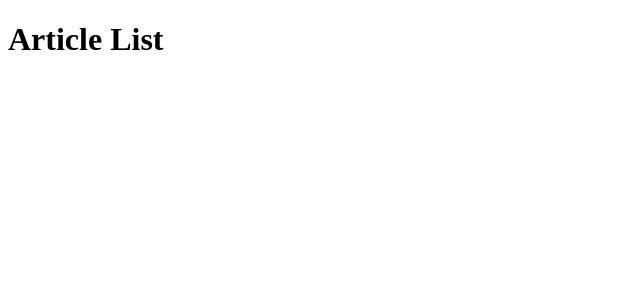
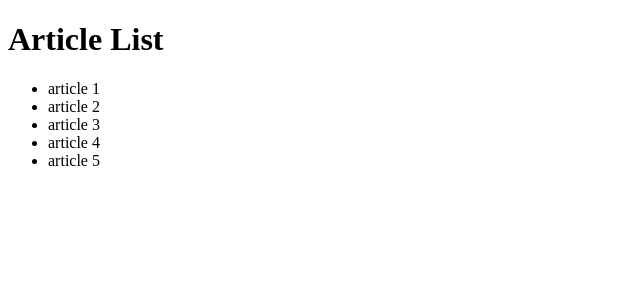
Before and after one commit to MattiaZecchinato/react-form, a React (Vite) app: page / in a window 1280 px wide. Shown: the top 300 px of the page, without its empty margins (0-640 px from the left). Built offline with nearby package versions, Linux system fonts and the light colour scheme.

Commit message:
feat: add Main components

```diff
--- a/src/App.jsx
+++ b/src/App.jsx
@@ -1,13 +1,19 @@
 import { useState } from 'react'
+
+// article list
+import articlesList from './data/articles.json';
 
 // Header
 import Header from './components/Header';
+// Main
+import Main from './components/Main'
 
 function App() {
 
   return (
     <>
       <Header />
+      <Main articles={articlesList}/>
     </>
   )
 }
--- /dev/null
+++ b/src/components/Main.jsx
@@ -0,0 +1,6 @@
+export default function Main({ articles }) {
+
+    return <ul>
+        {articles.map(art => <li>{art.title}</li>)}
+    </ul>
+}
--- /dev/null
+++ b/src/data/articles.json
@@ -0,0 +1,22 @@
+[
+    {
+        "id": 1,
+        "title": "article 1"
+    },
+    {
+        "id": 2,
+        "title": "article 2"
+    },
+    {
+        "id": 3,
+        "title": "article 3"
+    },
+    {
+        "id": 4,
+        "title": "article 4"
+    },
+    {
+        "id": 5,
+        "title": "article 5"
+    }
+]
```
